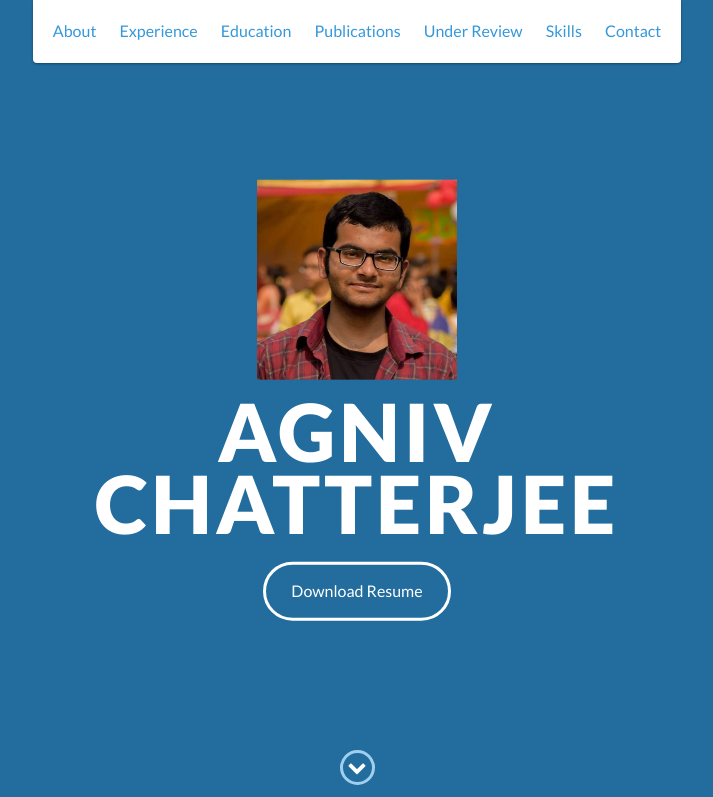
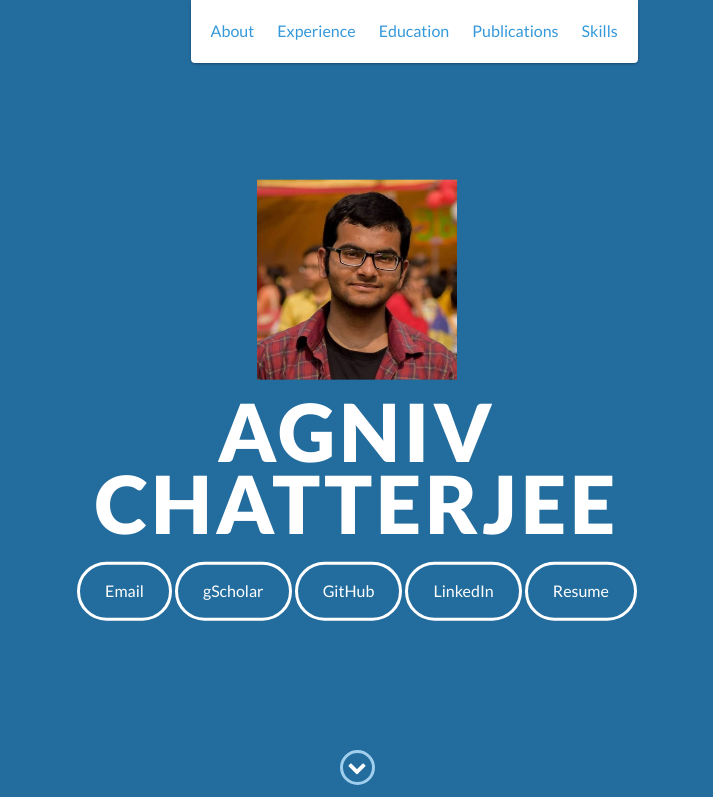
Before and after one commit to ac5113/ac5113.github.io, a website: page index.html in a window 1280 px wide. Shown: the top 797 px of the page, without its empty margins (283-996 px from the left). Drawn offline with nearby package versions, Linux system fonts and the light colour scheme.

Commit message:
moved contact and made nav floating

```diff
--- a/index.html
+++ b/index.html
@@ -13,6 +13,14 @@
     <link href="css/bootstrap.min.css" rel="stylesheet">
     <link href="css/styles.css" rel="stylesheet">
     <link rel="stylesheet" href="https://fonts.googleapis.com/icon?family=Material+Icons">
+
+    <style>
+        .floating-menu {
+            z-index: 100;
+            position: fixed;
+            padding-left: 37%;
+        }
+    </style>
 </head>
 
 <body>
@@ -21,6 +29,7 @@
     </div>
     <!-- End #mobile-menu-toggle -->
     <header>
+        <nav class="floating-menu">
             <div id="mobile-menu-close">
                 <span>Close</span> <i class="fa fa-times" aria-hidden="true"></i>
             </div>
@@ -38,15 +47,10 @@
                     <a href="#projects">Publications</a>
                 </li>
                 <li>
-                <a href="#submissions">Under Review</a>
-            </li>
-            <li>
                     <a href="#skills">Skills</a>
                 </li>
-            <li>
-                <a href="#contact">Contact</a>
-            </li>
             </ul>
+        </nav>
     </header>
     <!-- End header -->
 
@@ -59,7 +63,11 @@
                 <br>
             </div>
             <br>
-            <a href="https://drive.google.com/file/d/1-mnoyV4NvBw6qJG9e70wozYXZrZTGsiD/view?usp=sharing" class="btn-rounded-white">Download Resume</a>
+            <a href="mailto:acalphabeta13@gmail.com" class="btn-rounded-white">Email</a>
+            <a href="https://scholar.google.com/citations?user=C69lK0gAAAAJ&hl=en" class="btn-rounded-white">gScholar</a>
+            <a href="https://github.com/ac5113" class="btn-rounded-white">GitHub</a>
+            <a href="http://www.linkedin.com/in/JohnDoe13" class="btn-rounded-white">LinkedIn</a>
+            <a href="https://drive.google.com/file/d/1-mnoyV4NvBw6qJG9e70wozYXZrZTGsiD/view?usp=sharing" class="btn-rounded-white">Resume</a>
         </div>
         <!-- End #lead-content -->
 
@@ -329,18 +337,6 @@
     </div>
     <!-- End #skills -->
 
-    <div id="contact">
-        <h2>Get in Touch</h2>
-        <div id="contact-form">
-            <form method="POST" action="https://formspree.io/f/mzbwqzoz">
-                <input type="hidden" name="_subject" value="Contact request from personal website" />
-                <input type="email" name="_replyto" placeholder="Your email" required>
-                <textarea name="message" placeholder="Your message" required></textarea>
-                <button type="submit">Send</button>
-            </form>
-        </div>
-    </div>
-
     <footer>
         <div class="container">
             <div class="row">
```
Lines whose indentation alone changed are shown as unchanged.
